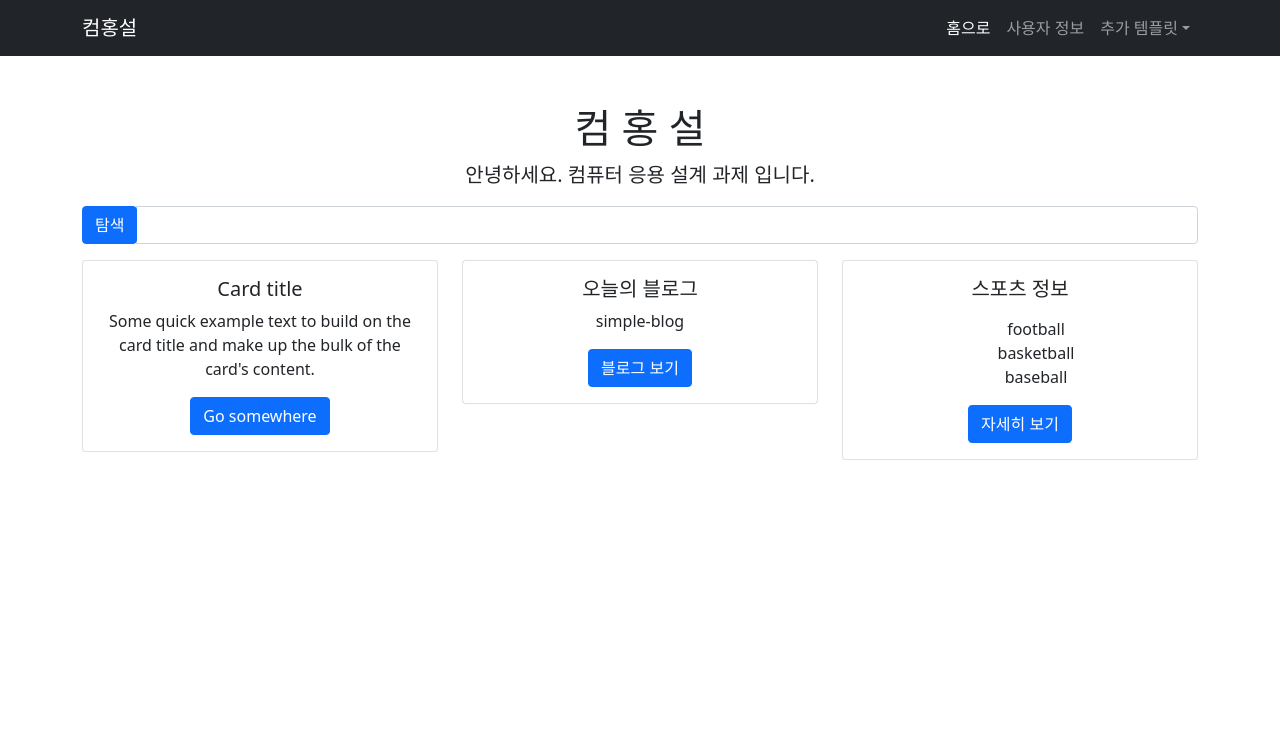
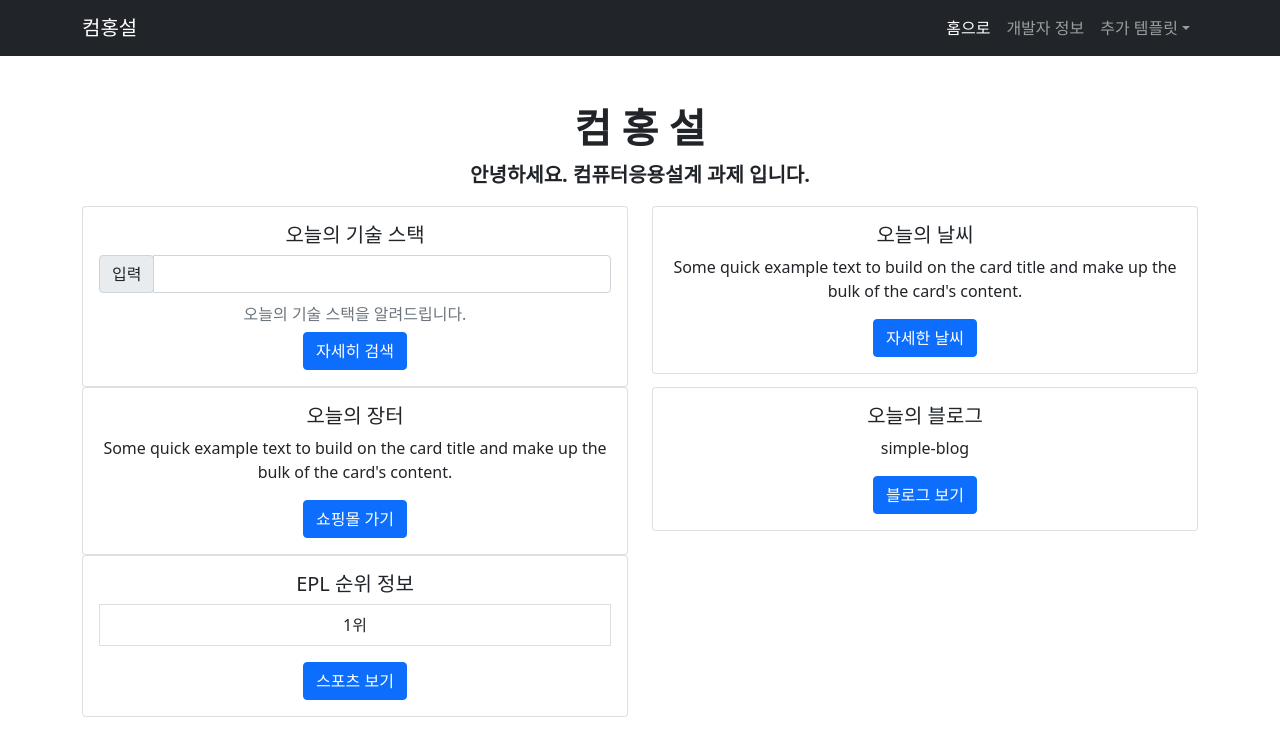
Before and after one commit to comungsul/microservice-main, a Flask app: page / in a window 1280 px wide. Shown: the top 756 px of the page. Run offline with Flask 2, Linux system fonts and the light colour scheme; data that the repository does not hold is empty; some libraries are stand-ins or nearby versions.

Commit message:
Update template index.html && api.py

```diff
--- a/app.py
+++ b/app.py
@@ -21,4 +21,4 @@
         content_blog=get_blog)
 
 if __name__ == '__main__':
-    app.run(debug=True, host='0.0.0.0', port=5001)
+    app.run(debug=True, host='0.0.0.0', port=5002)
--- a/docker-compose.yml
+++ b/docker-compose.yml
@@ -1,4 +1,4 @@
-version: '3.8'
+version: '3.7'
 
 
 services:
--- a/src/api.py
+++ b/src/api.py
@@ -1,7 +1,8 @@
+import requests
 def get_sports():
-    # response = get('http://localhost:8080/sports')
-    response = {'sports': ['football', 'basketball', 'baseball']}
-    return response
+    response = requests.get('http://localhost:8001/epl')
+    print(response.text)
+    return response.json()
 
 def get_personal_blog():
     # response = get('http://localhost:8080/personal-blog/simple-blog')
--- a/templates/index.html
+++ b/templates/index.html
@@ -20,7 +20,7 @@
                 <div class="collapse navbar-collapse" id="navbarSupportedContent">
                     <ul class="navbar-nav ms-auto mb-2 mb-lg-0">
                         <li class="nav-item"><a class="nav-link active" aria-current="page" href="#">홈으로</a></li>
-                        <li class="nav-item"><a class="nav-link" href="#">사용자 정보</a></li>
+                        <li class="nav-item"><a class="nav-link" href="https://www.notion.so/6a071a49a18e452e90f439c7c5e43f70">개발자 정보</a></li>
                         <li class="nav-item dropdown">
                             <a class="nav-link dropdown-toggle" id="navbarDropdown" href="#" role="button" data-bs-toggle="dropdown" aria-expanded="false">추가 템플릿</a>
                             <ul class="dropdown-menu dropdown-menu-end" aria-labelledby="navbarDropdown">
@@ -37,25 +37,45 @@
         <!-- Page content-->
         <div class="container">
             <div class="text-center mt-5">
-                <h1>컴 홍 설</h1>
-                <p class="lead">안녕하세요. 컴퓨터 응용 설계 과제 입니다.</p>
-                <div class="input-group mb-3">
-                    <div class="input-group-prepend">
-                      <button class="btn btn-primary" type="button">탐색</button>
-                    </div>
-                    <input type="text" class="form-control" placeholder="" aria-label="" aria-describedby="basic-addon1">
-                  </div>
-                <div class="row">
-                    <div class="col-6 col-md-4">
+                <h1 class="fw-bold">컴 홍 설</h1>
+                <p class="lead fw-bold">안녕하세요. <strong>컴퓨터응용설계</strong> 과제 입니다.</p>
+
+                <div class="row row-cols-2">
+                    <div class="col">
                         <div class="card">
                             <div class="card-body">
-                                <h5 class="card-title">Card title</h5>
-                                <p class="card-text">Some quick example text to build on the card title and make up the bulk of the card's content.</p>
-                                <a href="#" class="btn btn-primary">Go somewhere</a>
+                                <h5 class="card-title">오늘의 기술 스택</h5>
+
+                                <div class="input-group mb-3">
+                                    <div class="input-group-prepend">
+                                        <span class="input-group-text">입력</span>
+                                    </div>
+                                    <input type="text" class="form-control" placeholder="" aria-label="" aria-describedby="basic-addon1">
+                                  </div>
+                                  <h6 class="card-subtitle mb-2 text-muted">오늘의 기술 스택을 알려드립니다.</h6>
+                                <a href="#" class="btn btn-primary">자세히 검색</a>
                             </div>
                         </div>
                     </div>
-                    <div class="col-6 col-md-4">
+                    <div class="col">
+                        <div class="card">
+                            <div class="card-body">
+                                <h5 class="card-title">오늘의 날씨</h5>
+                                <p class="card-text">Some quick example text to build on the card title and make up the bulk of the card's content.</p>
+                                <a href="#" class="btn btn-primary">자세한 날씨</a>
+                            </div>
+                        </div>
+                    </div>
+                    <div class="col">
+                        <div class="card">
+                            <div class="card-body">
+                                <h5 class="card-title">오늘의 장터</h5>
+                                <p class="card-text">Some quick example text to build on the card title and make up the bulk of the card's content.</p>
+                                <a href="#" class="btn btn-primary">쇼핑몰 가기</a>
+                            </div>
+                        </div>
+                    </div>
+                    <div class="col">
                         <div class="card">
                             <div class="card-body">
                                 <h5 class="card-title">오늘의 블로그</h5>
@@ -66,19 +86,21 @@
                             </div>
                         </div>
                     </div>
-                    <div class="col-6 col-md-4">
+                    <div class="col">
                         <div class="card">
                             <div class="card-body">
-                                <h5 class="card-title">스포츠 정보</h5>
+                                <h5 class="card-title">EPL 순위 정보</h5>
                                 <p class="card-text">
-                                    <ul id="navigation">
-                                    {% for content in content_sports['sports'] %}
-                                        {{ content }}
-                                        </br>
+                                    <a class="list-group-item list-group-item-action" href="#navigation" data-bs-toggle="collapse" role="button" aria-expanded="false" aria-controls="navigation">1위 {{ content_sports['data'][0]['name'] }}</a>
+                                    <ol class="list-group collapse list-group-numbered" id="navigation">
+                                    {% set rank = namespace(value=1) %}
+                                    {% for content in content_sports['data'][1:] %}
+                                        {% set rank.value = rank.value + 1 %}
+                                        <a href="#" class="list-group-item fs-6 list-group-item-action">{{ rank.value }}위 {{ content['name'] }}</a>
                                     {% endfor %}
-                                    </ul>
+                                    </ol>
                                 </p>
-                                <a href="#" class="btn btn-primary">자세히 보기</a>
+                                <a href="http://localhost:8001/rank" class="btn btn-primary">스포츠 보기</a>
                             </div>
                         </div>
                     </div>
```
